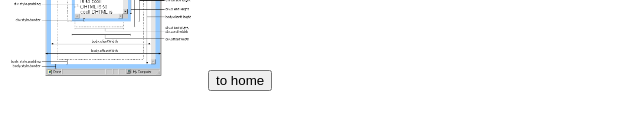
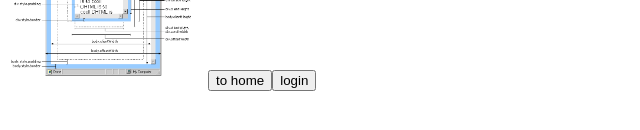
Before and after one commit to JiaQin-6/webpackStudy, a Vue app: page / in a window 1280 px wide. Shown: the part 216-346 px from the top of the page, without its empty margins (0-640 px from the left). Built offline with nearby package versions, Linux system fonts and the light colour scheme; the HTML template or start-up script is replaced by a standard one.

Commit message:
測試接口

```diff
--- a/src/views/index/index.vue
+++ b/src/views/index/index.vue
@@ -3,6 +3,7 @@
     <p class="hello">{{ title }}</p>
     <img style="width: 200px" src="../../assets/image/test.png" alt="" />
     <button @click="toHome">to home</button>
+    <button @click="login">login</button>
   </div>
 </template>
 
@@ -23,8 +24,8 @@ export default {
     const login = async () => {
       try {
         const res = await proxy.$http.login({
-          loginName: 'david',
-          password: 'david',
+          username: 'ABRS001',
+          password: 'e10adc3949ba59abbe56e057f20f883e',
         });
         console.log(res)
       } catch (error) {
@@ -39,7 +40,7 @@ export default {
     return {
       ...toRefs(data),
       login,
-      toHome
+      toHome,
     };
   },
 };
```
Also changed, not shown: src/axios/index.js (+6 -6 lines).
